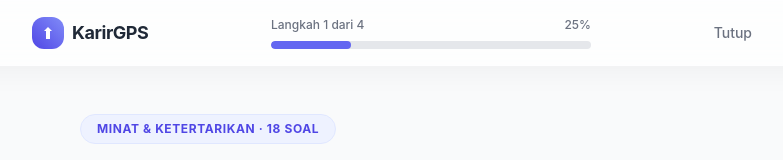
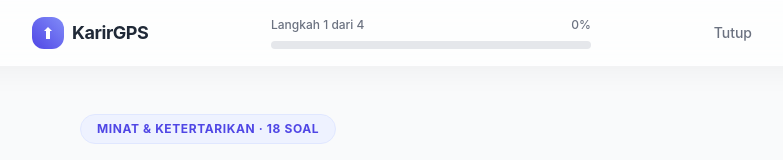
Before and after one commit to ervanlight/karirgps, a Next.js app: page /tes/d1 in a window 1280 px wide. Shown: the top 160 px of the page, without its empty margins (248-1031 px from the left). Built offline with nearby package versions, Linux system fonts and the light colour scheme; no server answers.

Commit message:
feat: Make progress bar dynamic and reactive to each answered question

```diff
--- a/app/tes/d1/page.tsx
+++ b/app/tes/d1/page.tsx
@@ -24,6 +24,8 @@ export default function TesD1Page() {
       hrefBack="/"
       hrefNext="/tes/d2"
       labelNext={totalAnswered > 0 ? `Lanjutkan (${totalAnswered}/${totalSoal})` : 'Lanjutkan'}
+      answered={totalAnswered}
+      total={totalSoal}
     >
       {/* BLOK A */}
       <div className="mb-8">
--- a/app/tes/d2/page.tsx
+++ b/app/tes/d2/page.tsx
@@ -23,6 +23,8 @@ export default function TesD2Page() {
       hrefBack="/tes/d1"
       hrefNext="/tes/d3"
       labelNext={totalAnswered > 0 ? `Lanjutkan (${totalAnswered}/${totalSoal})` : 'Lanjutkan'}
+      answered={totalAnswered}
+      total={totalSoal}
     >
       {/* BLOK A */}
       <div className="mb-8">
--- a/app/tes/d3/page.tsx
+++ b/app/tes/d3/page.tsx
@@ -23,6 +23,8 @@ export default function TesD3Page() {
       hrefBack="/tes/d2"
       hrefNext="/tes/d4"
       labelNext={totalAnswered > 0 ? `Lanjutkan (${totalAnswered}/${totalSoal})` : 'Lanjutkan'}
+      answered={totalAnswered}
+      total={totalSoal}
     >
       {/* BLOK A */}
       <div className="mb-8">
--- a/app/tes/d4/page.tsx
+++ b/app/tes/d4/page.tsx
@@ -44,6 +44,8 @@ export default function TesD4Page() {
       labelNext={totalAnswered > 0 ? `Selesai & Lihat Hasil (${totalAnswered}/${totalSoal})` : 'Selesai & Lihat Hasil'}
       onNext={handleNext}
       canProceed={canProceed}
+      answered={totalAnswered}
+      total={totalSoal}
     >
       <div className="space-y-8">
         {D4_PERTANYAAN.map((p, i) => {
--- a/components/tes/TesLayout.tsx
+++ b/components/tes/TesLayout.tsx
@@ -13,6 +13,8 @@ interface TesLayoutProps {
   labelNext?: string
   onNext?: () => void
   canProceed?: boolean
+  answered?: number
+  total?: number
 }
 
 const DIMENSI_META = [
@@ -26,10 +28,15 @@ export default function TesLayout({
   children, dimensi, judul, subjudul, intro,
   hrefBack, hrefNext, labelNext = 'Lanjutkan',
   onNext, canProceed = true,
+  answered = 0, total = 1,
 }: TesLayoutProps) {
   const router = useRouter()
   const meta = DIMENSI_META[dimensi - 1]
-  const progress = (dimensi / 4) * 100
+
+  // Calculate dynamic progress
+  const baseProgress = ((dimensi - 1) / 4) * 100
+  const localProgress = total > 0 ? (answered / total) * 25 : 0 // Each dimension is 25% of the total test
+  const progress = Math.min(100, baseProgress + localProgress)
 
   function handleNext() {
     if (onNext) onNext()
```
